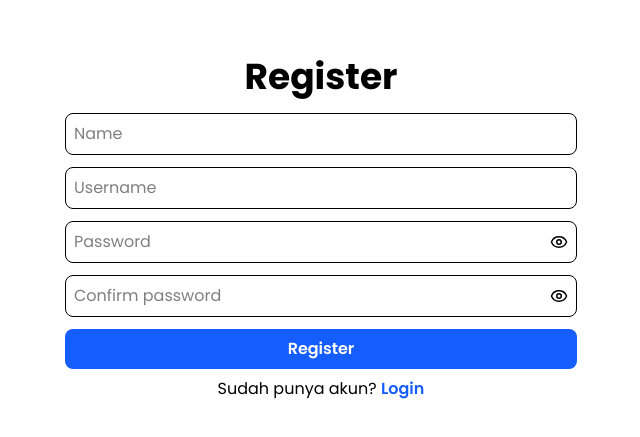
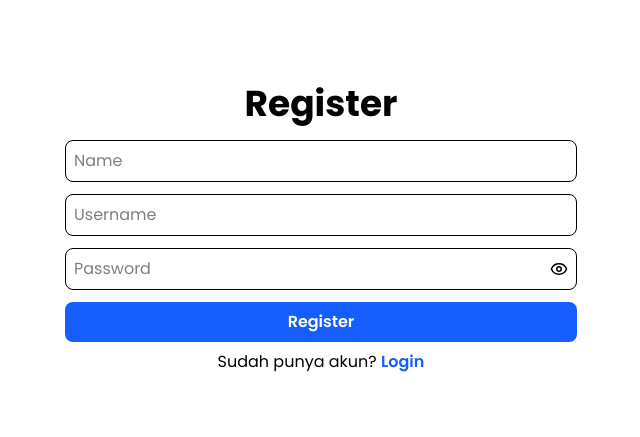
Before and after one commit to akusyaiful/task-management, a React (Vite) app in the folder frontend/: page /register in a window 1280 px wide. Shown: the part 171-608 px from the top of the page, without its empty margins (319-959 px from the left). Built offline with nearby package versions, Linux system fonts and the light colour scheme; no server answers.

Commit message:
fix: form register

```diff
--- a/frontend/src/pages/Auth/RegisterPage.tsx
+++ b/frontend/src/pages/Auth/RegisterPage.tsx
@@ -9,7 +9,6 @@ export default function RegisterPage() {
   const [name, setName] = useState("");
   const [username, setUsername] = useState("");
   const [password, setPassword] = useState("");
-  const [confirmPassword, setConfirmPassword] = useState("");
   const [showPassword, setShowPassword] = useState(false);
 
   const { register, loading } = useRegister();
@@ -55,17 +54,6 @@ export default function RegisterPage() {
             onClick={() => setShowPassword(!showPassword)}
           />
         </Input>
-        <Input
-          type={showPassword ? "text" : "password"}
-          placeholder="Confirm password"
-          value={confirmPassword}
-          onChange={(e) => setConfirmPassword(e.target.value)}
-        >
-          <TogglePassword
-            show={showPassword}
-            onClick={() => setShowPassword(!showPassword)}
-          />
-        </Input>
 
         <button
           type="submit"
```
